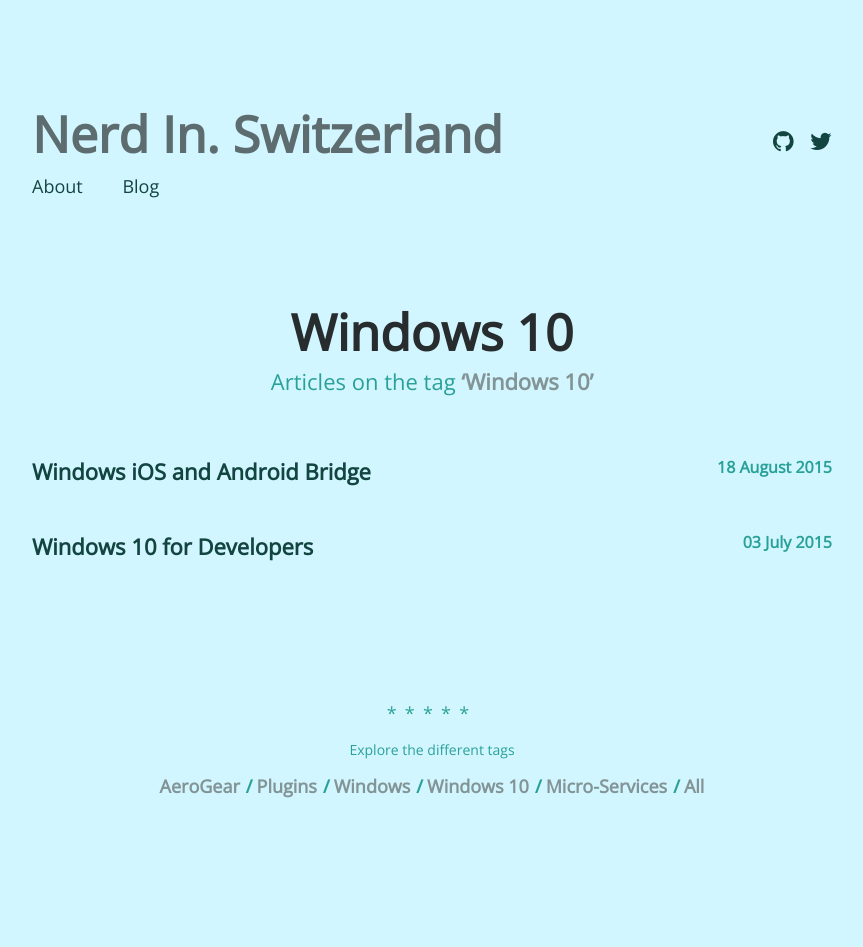
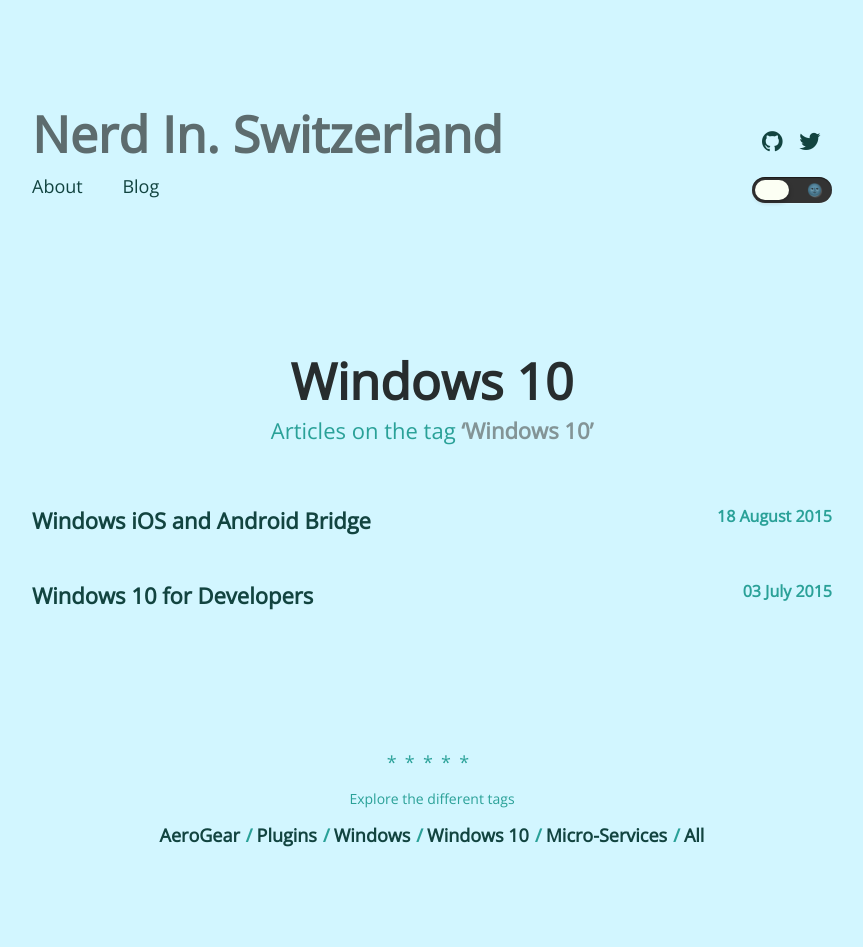
Before and after one commit to edewit/edewit.github.io, a Jekyll site: the page built from tags/windows10.html, in a window 1280 px wide. Shown: the whole page, without its empty margins (208-1071 px from the left). Built offline with Jekyll 4.4.1, drawn with Linux system fonts in a browser that asks for light colours; before the commit the page ends 900 px from its top, so only the background shows below that.

Commit message:
added theme switch

```diff
--- a/_includes/externals/scripting.html
+++ b/_includes/externals/scripting.html
@@ -1,2 +1,16 @@
 <script src="{{ "/assets/vendor/highlight/highlight.pack.js" | prepend: site.baseurl }}"></script>
 <script>hljs.initHighlightingOnLoad();</script>
+
+<script>
+  document.querySelector("#themeSelect").addEventListener("click", () => {
+    const classes = document.querySelector("html").classList;
+    const darkModeOn = document.querySelector("#themeSelect").checked;
+    darkModeOn ? classes.replace("day", "night") : classes.replace("night", "day");
+  });
+
+  const darkModeOn = window.matchMedia && window.matchMedia("(prefers-color-scheme: dark)").matches;
+
+  document.querySelector("#themeSelect").checked = darkModeOn;
+  const classes = document.querySelector("html").classList;
+  darkModeOn ? classes.add("night") : classes.add("day");
+</script>
--- a/_includes/header.html
+++ b/_includes/header.html
@@ -20,5 +20,10 @@
                 <i class="fa fa-twitter"></i>
             </a>
         {% endif %}
+
+        <div class="themeSelect">
+            <input type="checkbox" value="None" id="themeSelect" name="check" checked />
+            <label for="themeSelect"></label>
+        </div>
     </ul>
 </header>
--- a/_sass/_default.scss
+++ b/_sass/_default.scss
@@ -11,10 +11,6 @@
     color: $cloudy;
     font-weight: bold;
     text-decoration: none;
-
-    &:hover {
-
-    }
 }
 
 p {
@@ -27,6 +23,24 @@
     border: 0;
     height: 1px;
     background-image: linear-gradient(to right, rgba(255, 255, 255, 0), rgba(255, 255, 255, 0.75), rgba(255, 255, 255, 0));
+}
+
+.night {
+    body {
+        color: $iron;
+        background-color: $dorian;
+    }
+    a {
+        color: $cloudy;
+    }
+
+    .logo {
+        color: $iron;
+    }
+
+    hr {
+        background-image: linear-gradient(to right, rgba(255, 255, 255, 0), rgba(255, 255, 255, 0.75), rgba(255, 255, 255, 0));
+    }
 }
 
 img {
@@ -132,6 +146,55 @@
 .social-links__entry {
     display: inline-block;
     margin-left: 10px;
+}
+
+.themeSelect {
+  width: 80px;
+  height: 26px;
+  background: #333;
+  margin: 20px auto;
+  position: relative;
+  border-radius: 50px;
+  box-shadow: inset 0px 1px 1px rgba(0, 0, 0, 0.5),
+    0px 1px 0px rgba(255, 255, 255, 0.2);
+  &:after {
+    content: "🌚";
+    position: absolute;
+    right: 10px;
+    z-index: 0;
+    font: 12px/26px Arial, sans-serif;
+    font-weight: bold;
+    text-shadow: 1px 1px 0px rgba(255, 255, 255, 0.15);
+  }
+  &:before {
+    content: "🌞";
+    position: absolute;
+    left: 10px;
+    z-index: 0;
+    font: 12px/26px Arial, sans-serif;
+    font-weight: bold;
+  }
+  label {
+    display: block;
+    width: 34px;
+    height: 20px;
+    cursor: pointer;
+    position: absolute;
+    top: 3px;
+    left: 3px;
+    z-index: 1;
+    background: #fcfff4;
+    background: linear-gradient(top, #fcfff4 0%, #dfe5d7 40%, #b3bead 100%);
+    border-radius: 50px;
+    transition: all 0.4s ease;
+    box-shadow: 0px 2px 5px 0px rgba(0, 0, 0, 0.3);
+  }
+  input[type="checkbox"] {
+    visibility: hidden;
+    &:checked + label {
+      left: 43px;
+    }
+  }
 }
 
 /* =Titles */
@@ -265,19 +328,12 @@
     margin-top: 100px;
 }
 
+.day {
+    @include light;
+}
+
 @media (prefers-color-scheme: light) {
-    body {
-        background-color: #d2f6ff;
-        color: #272d2e;
-    }
-
-    a {
-        color: #124440;
-    }
-
-    .logo {
-        color: #5d6c6e;
-    }
+    @include light;
 }
 
 @media (max-width: 800px) {
--- a/_sass/_mixins.scss
+++ b/_sass/_mixins.scss
@@ -3,3 +3,22 @@
     text-align: center;
     width: 100%;
 }
+
+@mixin light {
+    body {
+        background-color: #d2f6ff;
+        color: #272d2e;
+    }
+
+    a {
+        color: #124440;
+    }
+
+    .logo {
+        color: #5d6c6e;
+    }
+
+    hr {
+        background-image: linear-gradient(to right, rgba(0,0,0,0), rgba(0,0,0,0.75), rgba(0,0,0,0));
+    }
+}
```
